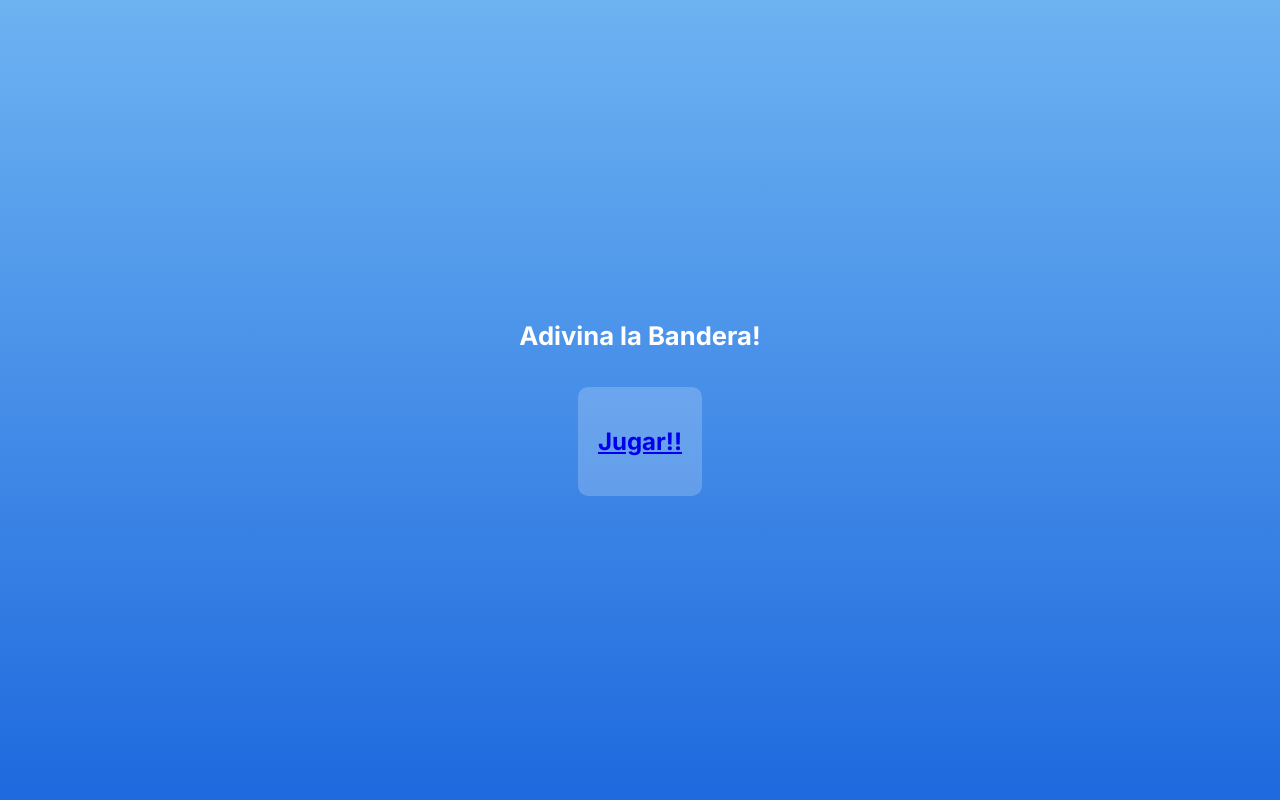
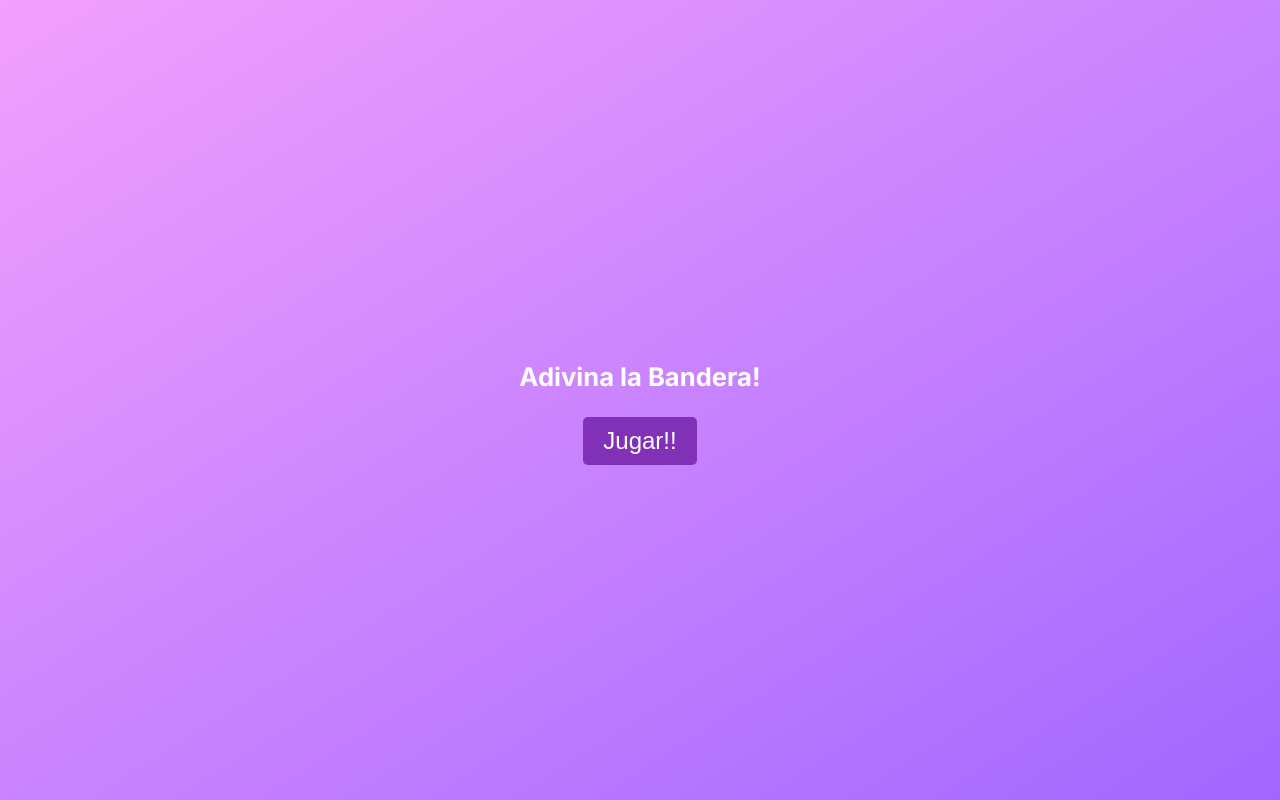
Before and after one commit to agosbottarini/Jugando_con_banderas_Bottarini_Piva, a Next.js app in the folder my-app/: page / in a window 1280 px wide. Built offline with nearby package versions, Linux system fonts and the light colour scheme.

Commit message:
Estilos y orden de la web

```diff
--- a/my-app/src/app/GeneradorBandera.module.css
+++ /dev/null
@@ -1,42 +0,0 @@
-.container {
-    display: flex;
-    flex-direction: column;
-    justify-content: center;
-    align-items: center;
-    height: 100vh;
-    text-align: center;
-  }
-
-  img {
-    margin-bottom: 20px;
-  }
-
-  form {
-    display: flex;
-    flex-direction: column;
-    align-items: center;
-  }
-
-  input {
-    padding: 10px;
-    margin-bottom: 10px;
-    border: 1px solid #ccc;
-    border-radius: 5px;
-  }
-
-  button {
-    padding: 10px 20px;
-    background-color: #1e69de;
-    color: white;
-    border: none;
-    border-radius: 5px;
-    cursor: pointer;
-  }
-
-  button:hover {
-    background-color: #164eab;
-  }
-
-  p {
-    color: white;
-  }
--- /dev/null
+++ b/my-app/src/app/components/GeneradorBandera/GeneradorBandera.module.css
@@ -0,0 +1,60 @@
+/* GeneradorBandera.module.css */
+
+.container {
+  text-align: center;
+  background: 'transparent';
+  padding: 20px;
+  border-radius: 10px;
+  position: relative;
+  width: 100%;
+  max-width: 600px;
+  margin: 0 auto;
+}
+
+.heading {
+  font-size: 2em;
+  margin-bottom: 20px;
+}
+
+.flagImage {
+  width: 25em;
+  margin-bottom: 2em;
+  margin-top: 2em;
+}
+
+.form {
+  margin-bottom: 2em;
+}
+
+.input {
+  font-size: 1.3em;
+  padding: 10px;
+  border-radius: 5px;
+  border: 1px solid #ccc;
+  margin-bottom: 1.5em;
+  width: 80%;
+}
+
+.button {
+  padding: 10px 20px;
+  font-size: 1em;
+  border: none;
+  border-radius: 5px;
+  cursor: pointer;
+  background-color: #8130b8;
+  color: white;
+}
+
+.enviar {
+  margin-top: 1.4em;
+}
+
+.message {
+  font-size: 1.2em;
+  margin-top: 2em;
+}
+
+.puntos {
+  font-size: 1.2em;
+  margin-top: 10px;
+}
--- a/my-app/src/app/globals.css
+++ /dev/null
@@ -1,18 +0,0 @@
-
-body {
-  margin: 0;
-  font-family: -apple-system, BlinkMacSystemFont, "Segoe UI", Roboto, "Helvetica Neue", Arial, sans-serif;
-  -webkit-font-smoothing: antialiased;
-  -moz-osx-font-smoothing: grayscale;
-  background: linear-gradient(to bottom, #6db3f2, #1e69de);
-  min-height: 100vh;
-  display: flex;
-  justify-content: center;
-  align-items: center;
-  color: white;
-  text-align: center;
-}
-
-#main-container {
-  text-align: center;
-}
--- a/my-app/src/app/juego/page.js
+++ b/my-app/src/app/juego/page.js
@@ -8,14 +8,13 @@ export default function Juego()
     <>
 
         <div>
-            <h1>Adivina la Bandera</h1>
             <GeneradorBandera/>
         </div>
 
         <div className={styles.grid}>
             <Link href="/">
-                <div className={styles.card}>
-                    <h2> Volver </h2>
+                <div>
+                    <button className={styles.buttonVolver}>Volver</button>
                 </div>
             </Link>
         </div>
--- a/my-app/src/app/layout.js
+++ b/my-app/src/app/layout.js
@@ -1,5 +1,5 @@
 import { Inter } from "next/font/google";
-import "./globals.css";
+import "./styles/globals.css";
 
 const inter = Inter({ subsets: ["latin"] });
 
--- a/my-app/src/app/page.js
+++ b/my-app/src/app/page.js
@@ -1,22 +1,16 @@
-import Image from "next/image";
-import styles from "./page.module.css";
 import Link from 'next/link';
-
+import styles from './page.module.css';
 
 export default function Home() {
   return (
     <main className={styles.main}>
-
       <div className={styles.center}>
-        <p style={{fontSize: "2vw"}}><strong>Adivina la Bandera!</strong></p>
+        <p style={{ fontSize: "2vw" }}><strong>Adivina la Bandera!</strong></p>
       </div>
-
       <div className={styles.grid}>
-          <Link href="/juego">
+        <Link href="/juego">
           <div className={styles.card}>
-            <h2>
-                Jugar!!
-            </h2>
+            <button className={styles.heading}>Jugar!!</button>
           </div>
         </Link>
       </div>
--- a/my-app/src/app/page.module.css
+++ b/my-app/src/app/page.module.css
@@ -4,7 +4,6 @@
   justify-content: center;
   align-items: center;
   min-height: 100vh;
-  background: linear-gradient(to bottom, #6db3f2, #1e69de);
   color: white;
 }
 
@@ -18,13 +17,6 @@
   align-items: center;
 }
 
-.card {
-  background: rgba(255, 255, 255, 0.2);
-  border-radius: 10px;
-  padding: 20px;
-  margin: 10px;
-  transition: background 0.3s;
-}
 
 .card:hover {
   background: rgba(255, 255, 255, 0.3);
@@ -32,5 +24,13 @@
 
 .heading {
   margin: 0;
-  font-size: 2rem;
+  font-size: 1.5em;
 }
+
+.buttonVolver {
+  position: absolute;
+  top: 3em;
+  left: 3em;
+  font-size: 1.2em;
+  cursor: pointer;
+}
--- /dev/null
+++ b/my-app/src/app/styles/globals.css
@@ -0,0 +1,37 @@
+body {
+  margin: 0;
+  padding: 0;
+  box-sizing: border-box;
+  font-family: Arial, sans-serif;
+  background: linear-gradient(to bottom right, #f2a0fd, #a167ff);
+  color: #fff;
+  display: flex;
+  justify-content: center;
+  align-items: center;
+  height: 100vh;
+}
+
+button {
+  background-color: #8130b8;
+  color: #fff;
+  border: none;
+  padding: 10px 20px;
+  border-radius: 5px;
+  cursor: pointer;
+}
+
+button:hover {
+  background-color: #8130b8;
+}
+
+input {
+  padding: 10px;
+  border-radius: 5px;
+  border: 1px solid #ccc;
+  margin-bottom: 10px;
+}
+
+input:focus {
+  outline: none;
+  border-color: #8130b8;
+}
```
Also changed, not shown: my-app/src/app/components/GeneradorBandera/index.jsx (+17 -12 lines).
